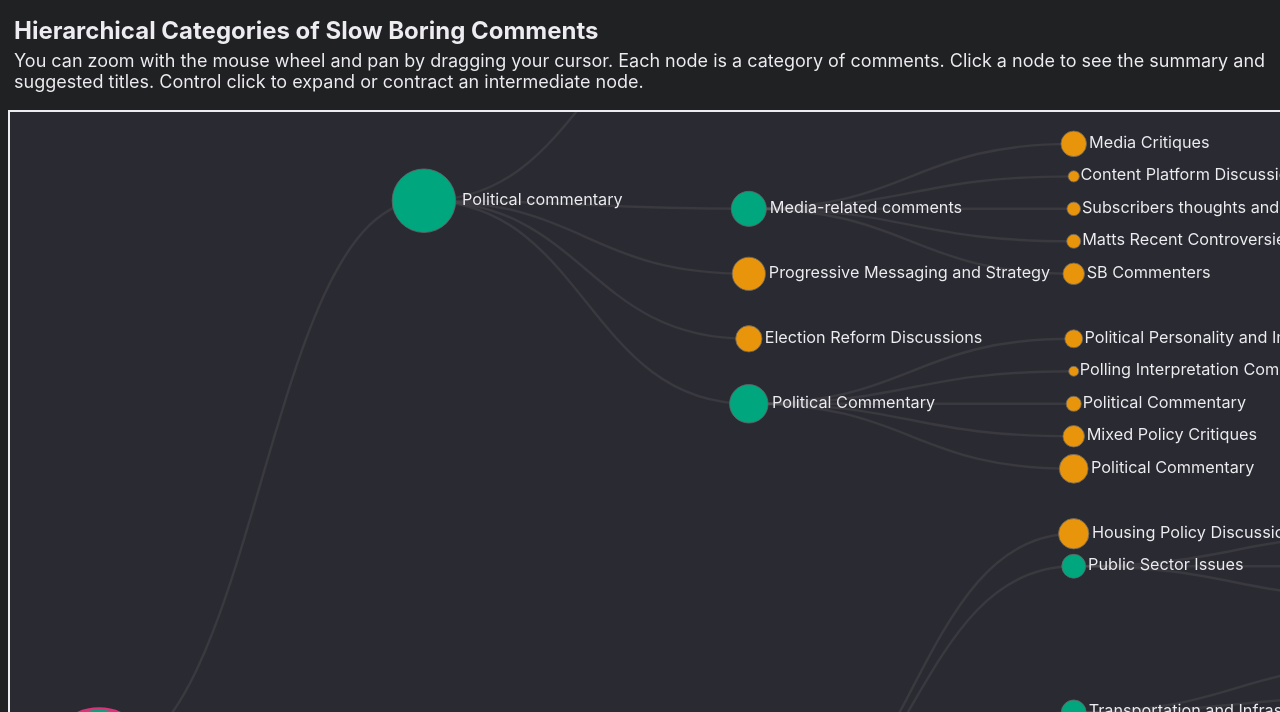
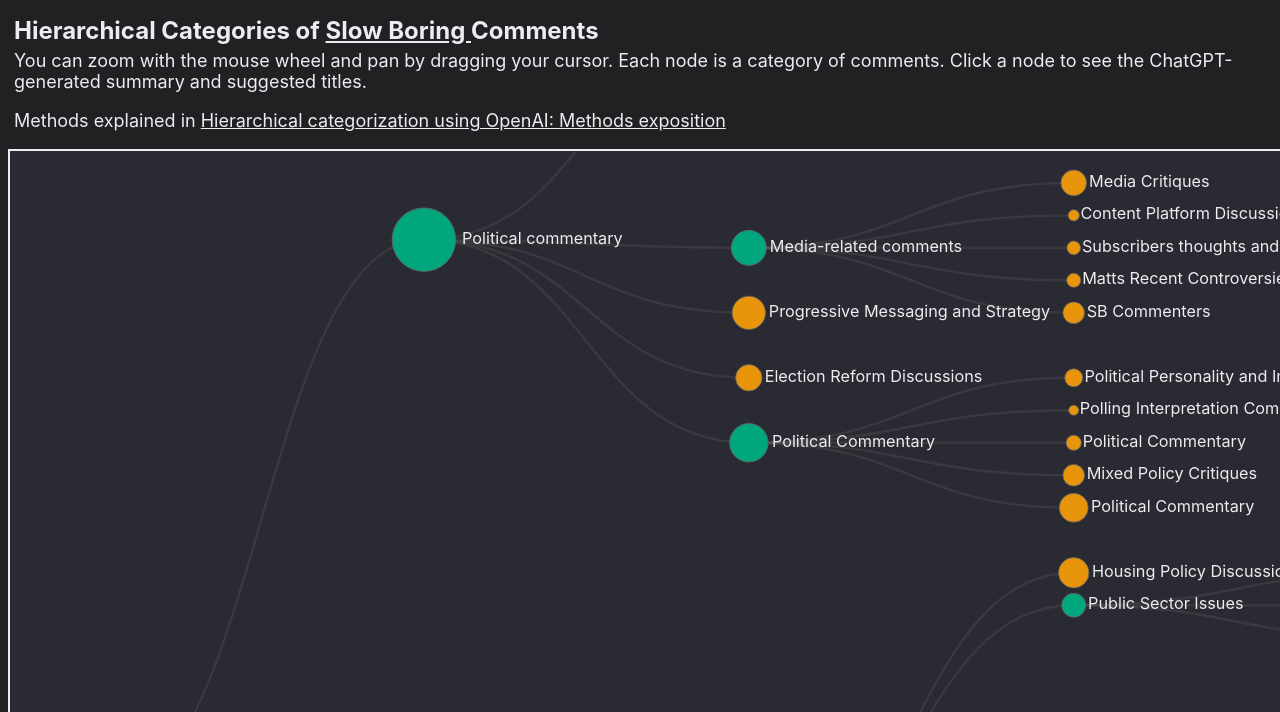
Before and after one commit to matthagy/sb_comment_category_hierarchy, a website built with webpack: page index.html in a window 1280 px wide. Shown: the top 712 px of the page. Built offline with nearby package versions, Linux system fonts and the light colour scheme.

Commit message:
Revised explanation and text order

```diff
--- a/index.html
+++ b/index.html
@@ -13,12 +13,21 @@
 
 <body>
 <div id="info">
-    <h1>Hierarchical Categories of Slow Boring Comments</h1>
+    <h1>Hierarchical Categories of
+        <a href="https://www.slowboring.com/" target="_blank">Slow Boring
+        </a>
+        Comments
+    </h1>
     <p>
         You can zoom with the mouse wheel and pan by dragging your cursor.
         Each node is a category of comments.
-        Click a node to see the summary and suggested titles.
-        Control click to expand or contract an intermediate node.
+        Click a node to see the ChatGPT-generated summary and suggested titles.
+    </p>
+    <p>
+        Methods explained in
+        <a href="https://matthagy.substack.com/p/hierarchical-categorization-using" target="_blank">
+            Hierarchical categorization using OpenAI: Methods exposition
+        </a>
     </p>
 </div>
 <div id="tree-container"></div>
@@ -44,13 +53,6 @@
 <hr/>
 <div id="footer">
     <p>
-        Methods explained in
-        <a href="https://matthagy.substack.com/p/hierarchical-categorization-of-substack" target="_blank">
-            Hierarchical categorization of substack comments
-        </a>
-    </p>
-
-    <p>
         Source code:
         <a href="https://github.com/matthagy/sb_comment_category_hierarchy" target="_blank">
             github.com/matthagy/sb_comment_category_hierarchy
```
Also changed, not shown: README.md.
